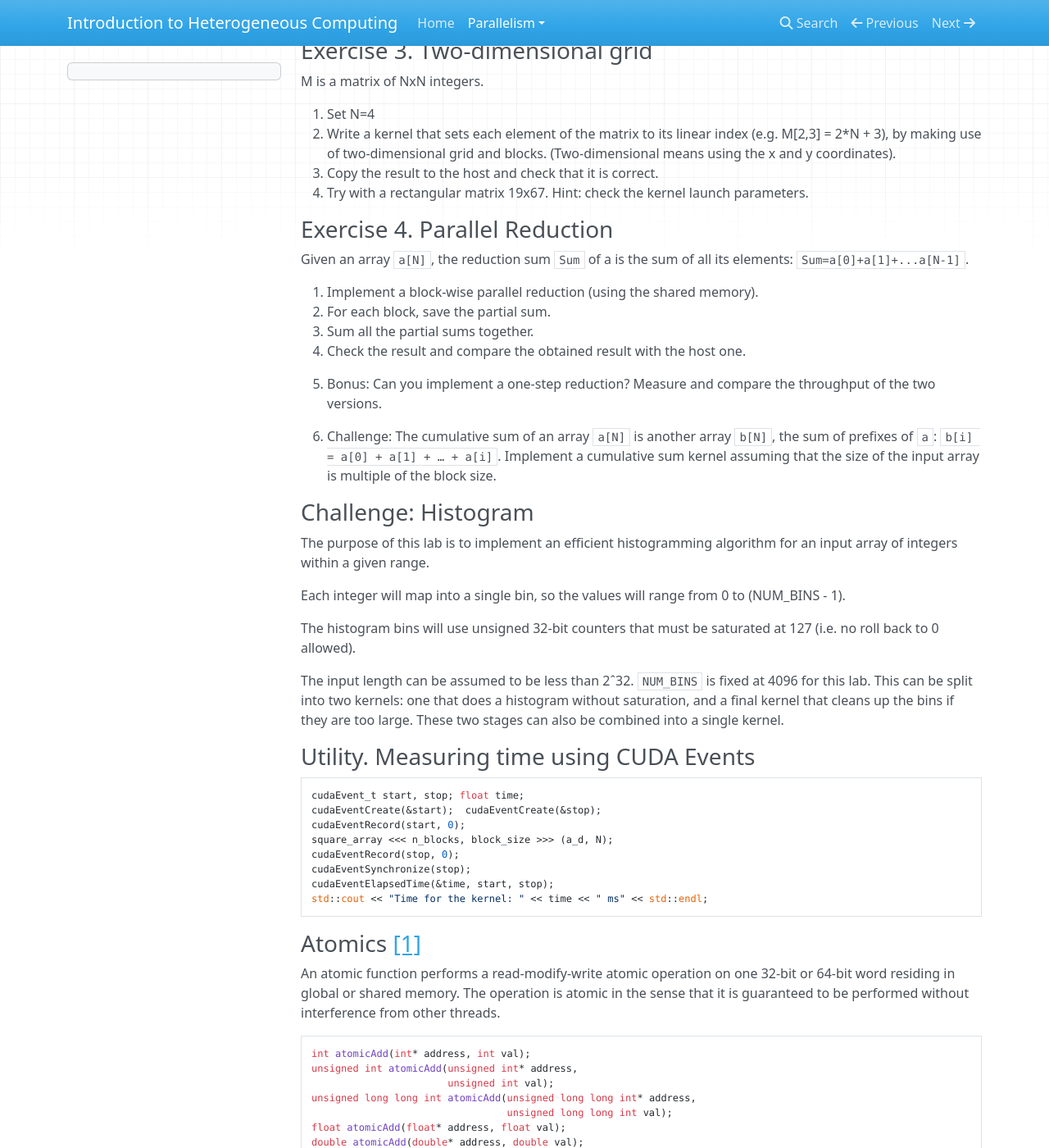
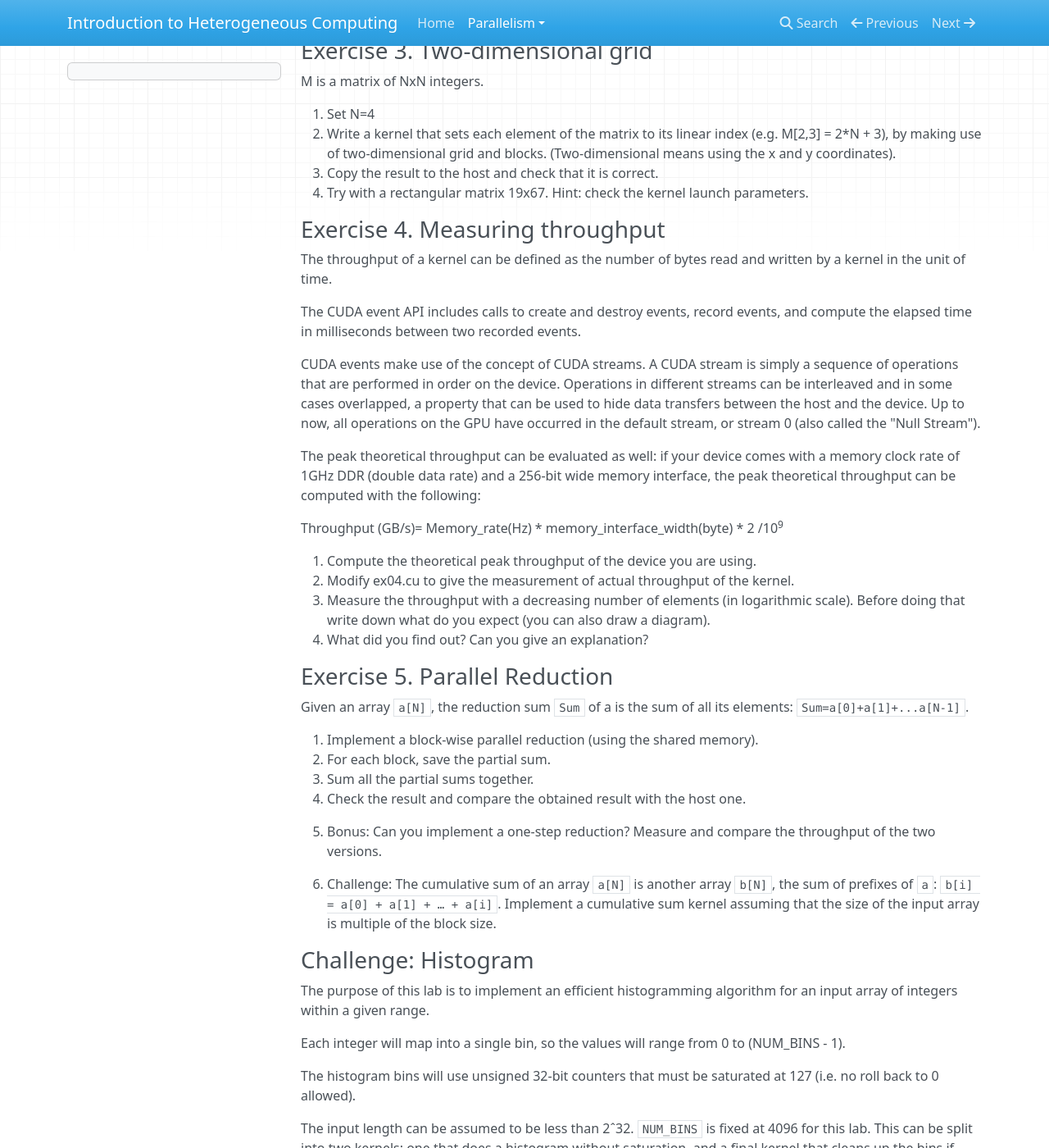
Before and after one commit to cms-patatrack/heterogeneous-training, an MkDocs documentation site: the page built from docs/parallelism/2_cuda.md, in a window 1280 px wide and 1400 px high, scrolled down 2182 px. Shown: the whole window at 82% size. Built offline with MkDocs 1.6.1, drawn with Linux system fonts in a browser that asks for light colours; nearby versions of some CDN libraries.

Commit message:
add exercise 4

```diff
--- a/docs/parallelism/2_cuda.md
+++ b/docs/parallelism/2_cuda.md
@@ -129,8 +129,25 @@ M is a matrix of NxN integers.
 3. Copy the result to the host and check that it is correct.
 4. Try with a rectangular matrix 19x67. Hint: check the kernel launch parameters.
 
+### Exercise 4. Measuring throughput
 
-### Exercise 4. Parallel Reduction
+The throughput of a kernel can be defined as the number of bytes read and written by a kernel in the unit of time.
+
+The CUDA event API includes calls to create and destroy events, record events, and compute the elapsed time in milliseconds between two recorded events.
+
+CUDA events make use of the concept of CUDA streams. A CUDA stream is simply a sequence of operations that are performed in order on the device. Operations in different streams can be interleaved and in some cases overlapped, a property that can be used to hide data transfers between the host and the device. Up to now, all operations on the GPU have occurred in the default stream, or stream 0 (also called the "Null Stream").
+
+The peak theoretical throughput can be evaluated as well: if your device comes with a memory clock rate of 1GHz DDR (double data rate) and a 256-bit wide memory interface, the peak theoretical throughput can be computed with the following:
+
+Throughput (GB/s)= Memory_rate(Hz) * memory_interface_width(byte) * 2 /10<sup>9</sup>
+
+1. Compute the theoretical peak throughput of the device you are using.
+2. Modify ex04.cu to give the measurement of actual throughput of the kernel.
+3. Measure the throughput with a decreasing number of elements (in logarithmic scale). Before doing that write down what do you expect (you can also draw a diagram).
+4. What did you find out? Can you give an explanation?
+
+
+### Exercise 5. Parallel Reduction
 
 Given an array `a[N]`, the reduction sum `Sum` of a is the sum of all its elements: `Sum=a[0]+a[1]+...a[N-1]`.
 
```
